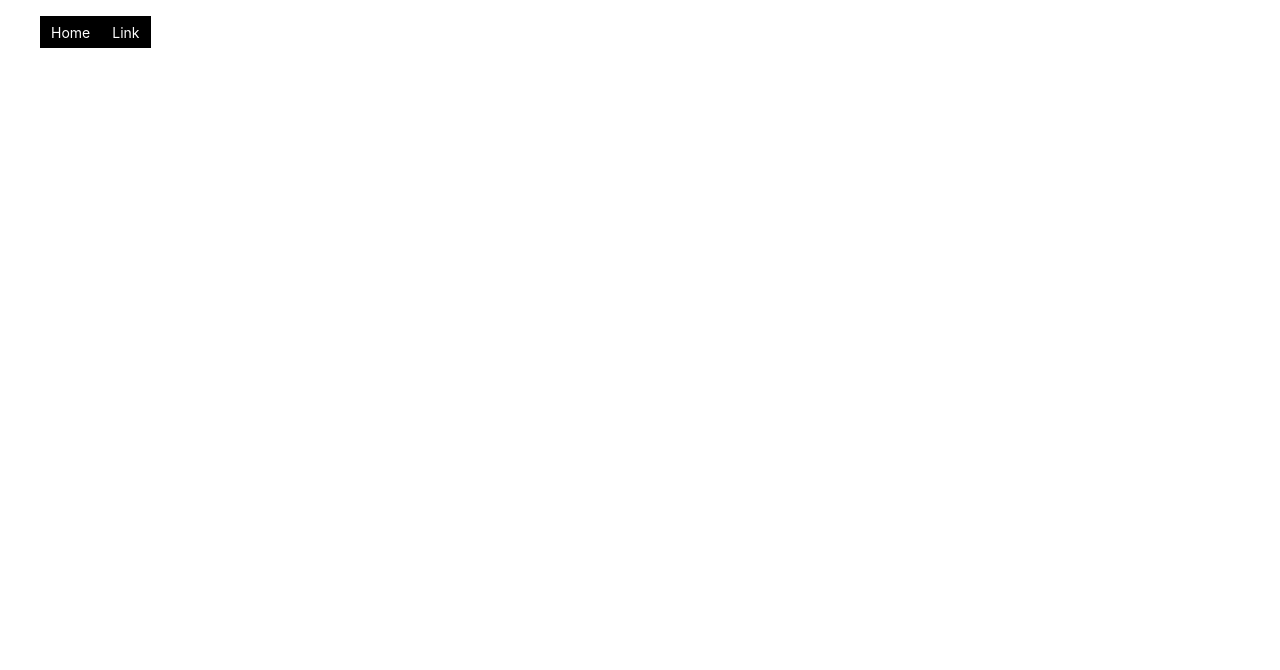
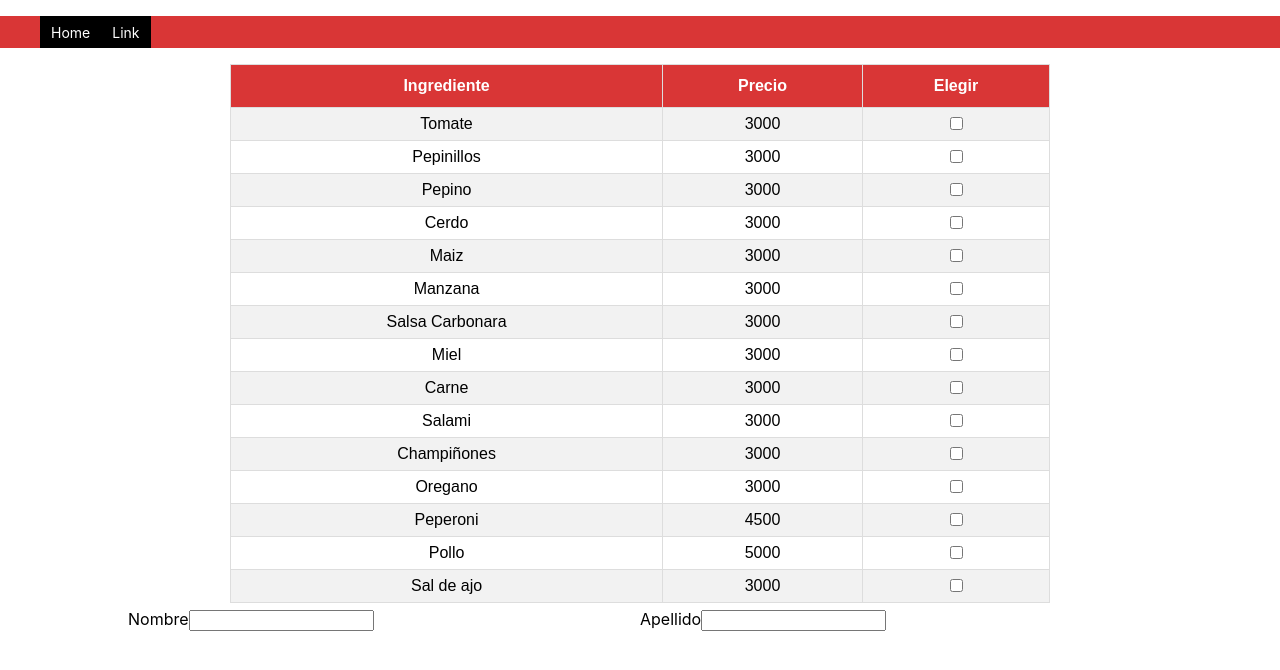
Before and after one commit to joseAlfaro25/pizza-app-habi, a React (Create React App) app: page / in a window 1280 px wide. Shown: the top 670 px of the page. Built offline with nearby package versions, Linux system fonts and the light colour scheme.

Commit message:
algoritmo de checkbox 60%

```diff
--- a/src/common/components/css/main.css
+++ b/src/common/components/css/main.css
@@ -2,3 +2,6 @@
     width: 80%;
     margin:auto
 }
+.two {
+    grid-column: 2 / 4;
+}
--- a/src/common/components/css/nav.css
+++ b/src/common/components/css/nav.css
@@ -1,5 +1,7 @@
 
-
+nav{
+    background-color: #D93636
+}
 nav a {
   text-decoration: none;
   color: inherit;
--- a/src/config/routers/useRouter.tsx
+++ b/src/config/routers/useRouter.tsx
@@ -8,7 +8,7 @@ const Routes=() =>{
       },
       {
         path: "/",
-        component: lazy(() => import("../../module/register/view/Home")),
+        component: lazy(() => import("../../module/register/view")),
       }
     ];
 
--- /dev/null
+++ b/src/module/register/components/Main.tsx
@@ -0,0 +1,21 @@
+import '../../../common/components/css/main.css'
+import useProduct from './hook/useProduct'
+import RegisterPeople from './RegisterPeople'
+import RegisterProduct from './RegisterProduct'
+const Home = () => {
+  const {onChange}=useProduct()
+  return (
+
+     <div className={'container'}>
+       <div className={'two'}>
+        <RegisterProduct onChange={onChange}/>
+       </div>
+       <div className={'two'}>
+         <RegisterPeople/>
+        </div>
+     </div>
+
+  )
+}
+
+export default Home
--- a/src/module/register/components/RegisterPeople.tsx
+++ b/src/module/register/components/RegisterPeople.tsx
@@ -1,9 +1,20 @@
-import React from 'react'
+import "../components/css/people.css";
 
 const RegisterPeople = () => {
   return (
-    <div>RegisterPeople</div>
-  )
-}
+    <div className={"container-custom"}>
 
-export default RegisterPeople
+        <div className={"row"}>
+          <label>Nombre</label>
+          <input type="text"></input>
+        </div>
+        <div className={"row"}>
+          <label>Apellido</label>
+          <input type="text"></input>
+        </div>
+
+    </div>
+  );
+};
+
+export default RegisterPeople;
--- /dev/null
+++ b/src/module/register/components/RegisterProduct.tsx
@@ -0,0 +1,35 @@
+import "./css/product.css";
+import { Ingredients } from "../data/Ingredientes";
+import { ChangeEvent } from "react";
+
+interface Iproduct {
+  name: string;
+  price: number;
+}
+interface IProps{
+  onChange:any;
+}
+const RegisterProduct = ({onChange}:IProps) => {
+  return (
+    <>
+      <table className={"customers"}>
+        <tr>
+          <th>Ingrediente</th>
+          <th>Precio</th>
+          <th>Elegir</th>
+        </tr>
+          {Ingredients?.map((e: Iproduct, i: number) => (
+        <tr>
+
+              <td>{e.name}</td>
+              <td>{e.price}</td>
+              <td><input name={e.name} value={e.price} id={i.toString()} type="checkbox" onChange={(event) =>onChange(event.target)}/></td>
+
+        </tr>
+          ))}
+      </table>
+    </>
+  );
+};
+
+export default RegisterProduct;
--- /dev/null
+++ b/src/module/register/components/css/people.css
@@ -0,0 +1,9 @@
+.container-custom{
+    display: flex;
+    flex-direction: row;
+    flex-wrap: wrap;
+    margin-top:6px;
+  }
+  .row {
+    width: 50%;
+  }
--- /dev/null
+++ b/src/module/register/components/css/product.css
@@ -0,0 +1,37 @@
+
+.customers {
+  font-family: Arial, Helvetica, sans-serif;
+  border-collapse: collapse;
+  width: 80%;
+  margin: auto;
+}
+@media (max-width: 765px) {
+    .customers {
+        width: 100%;
+      }
+}
+
+.customers td,
+.customers th {
+  border: 1px solid #ddd;
+  padding: 6px;
+  text-align: center;
+
+}
+
+.customers tr:nth-child(even) {
+  background-color: #f2f2f2;
+}
+
+.customers tr:hover {
+  background-color: #ddd;
+}
+
+.customers th {
+  padding-top: 12px;
+  padding-bottom: 12px;
+  text-align: left;
+  background-color: #D93636;
+  color: white;
+  text-align:center
+}
--- /dev/null
+++ b/src/module/register/components/hook/useProduct.tsx
@@ -0,0 +1,34 @@
+import React from 'react'
+
+const useProduct = () => {
+
+    const listSelectd:any = [];
+    const onChange = (item:any) => {
+    console.log('ITEM',item)
+      let contador = 0;
+      if (listSelectd.length > 0) {
+        console.log("hola2");
+        for (let i = 0; i < listSelectd.length; i += 1) {
+          console.log(listSelectd[i].id === item.id);
+          if (listSelectd[i].id === item.id) {
+            contador = i;
+          }
+        }
+
+        if (contador !== 0) {
+          listSelectd[contador].checked = false;
+        } else {
+          listSelectd.push({ value: item.value, checked: true, name: item.name });
+        }
+      } else {
+
+        listSelectd.push({ value: item.value, checked: true, name: item.name });
+        console.log("hola1");
+      }
+      console.log(listSelectd, "listSelected");
+    };
+
+  return {onChange}
+}
+
+export default useProduct
--- a/src/module/register/data/Ingredientes.tsx
+++ b/src/module/register/data/Ingredientes.tsx
@@ -1,4 +1,4 @@
-export const ingredients = [
+export const Ingredients = [
   { name: "Tomate", price: 3000 },
   { name: "Pepinillos", price: 3000 },
   { name: "Pepino", price: 3000 },
--- a/src/module/register/view/Home.tsx
+++ /dev/null
@@ -1,12 +0,0 @@
-import '../../../common/components/css/main.css'
-const Home = () => {
-  return (
-
-     <div className={'container'}>
-
-     </div>
-
-  )
-}
-
-export default Home
--- /dev/null
+++ b/src/module/register/view/index.tsx
@@ -0,0 +1,12 @@
+import Main from "../components/Main"
+
+const Home = () => {
+  return (
+     <>
+     <Main/>
+     </>
+
+  )
+}
+
+export default Home
```
